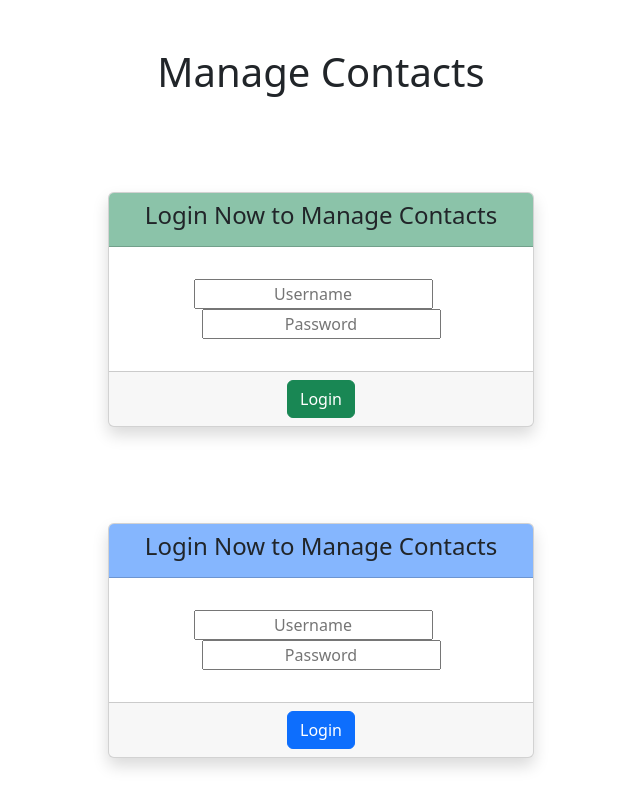
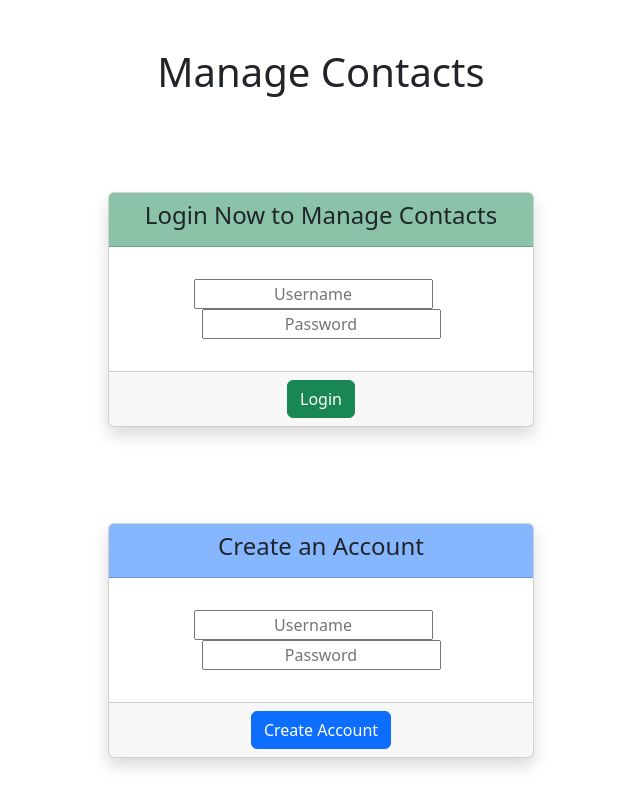
Before and after one commit to york-b2e-optum-sept-2022/douar-moua-contacts-fe, an Angular app: page / in a window 1280 px wide. Shown: the whole page, without its empty margins (319-959 px from the left). Built offline with nearby package versions, Linux system fonts and the light colour scheme.

Commit message:
capture user input

```diff
--- a/src/app/Account-Components/create-account/create-account.component.html
+++ b/src/app/Account-Components/create-account/create-account.component.html
@@ -1,19 +1,28 @@
 <!--<h1 class="text-center m-5">Manage Contacts</h1>-->
 <div class="d-flex justify-content-center">
+
   <div class="card shadow m-5 col-4">
+
     <div class="card-header text-center bg-primary bg-opacity-50">
-      <h4>Login Now to Manage Contacts</h4>
+      <h4>Create an Account</h4>
     </div>
+
     <div class="card-body m-3 text-center">
       <input
         style="margin-right: 1rem; text-align: center"
-        placeholder="Username">
+        placeholder="Username"
+        [(ngModel)]="newAccount.username"
+      >
       <input
         style="text-align: center"
-        placeholder="Password">
+        placeholder="Password"
+        [(ngModel)]="newAccount.password"
+      >
     </div>
+
     <div class="card-footer text-center">
-      <button class="btn btn-primary">Login</button>
+      <button class="btn btn-primary" (click)="createNewAccount()">Create Account</button>
     </div>
+
   </div>
 </div>
--- a/src/app/Account-Components/create-account/create-account.component.ts
+++ b/src/app/Account-Components/create-account/create-account.component.ts
@@ -1,4 +1,6 @@
 import { Component, OnInit } from '@angular/core';
+import {AccountService} from "../../Services/account.service";
+import {IAccount} from "../../Interfaces/IAccount";
 
 @Component({
   selector: 'app-create-account',
@@ -7,9 +9,17 @@ import { Component, OnInit } from '@angular/core';
 })
 export class CreateAccountComponent implements OnInit {
 
-  constructor() { }
+  newAccount: IAccount = {
+    username: "",
+    password: ""
+  }
+
+  constructor(private accountService: AccountService) { }
 
   ngOnInit(): void {
   }
 
+  createNewAccount() {
+    console.log(this.newAccount)
+  }
 }
```
